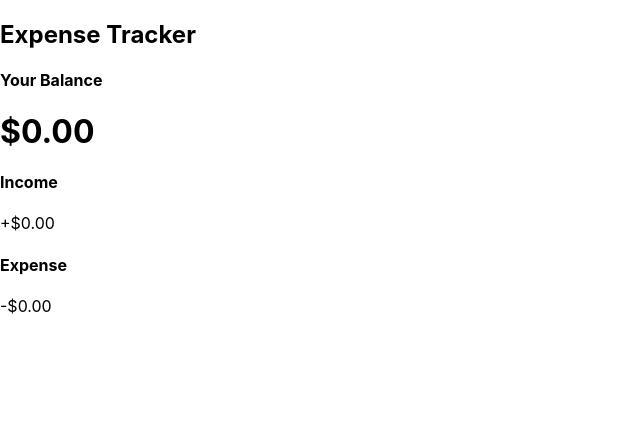
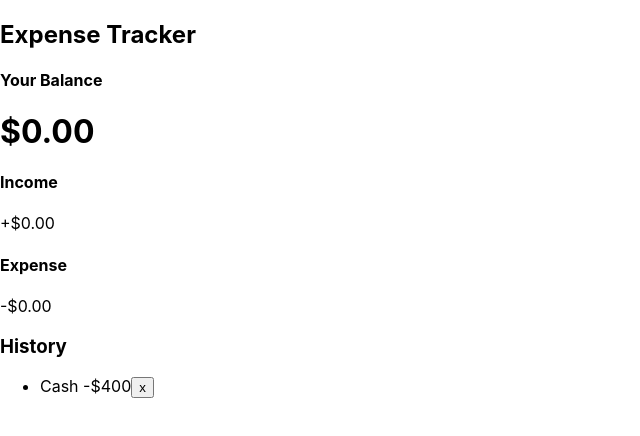
Before and after one commit to statst/ExpenseTracker, a React (Create React App) app: page / in a window 1280 px wide. Shown: the top 436 px of the page, without its empty margins (0-640 px from the left). Built offline with nearby package versions, Linux system fonts and the light colour scheme.

Commit message:
added transactionlist component

```diff
--- a/src/App.js
+++ b/src/App.js
@@ -2,7 +2,8 @@
 import './App.css';
 import Header from "./components/Header";
 import Balance from "./components/Balance";
-import Expenses from "./components/Expenses"
+import Expenses from "./components/Expenses";
+import TransactionList from "./components/TransactionList"
 
 function App() {
   return (
@@ -11,6 +12,7 @@
       <div className = "container">
         <Balance />
         <Expenses />
+        <TransactionList />
       </div>
     </>
   );
--- /dev/null
+++ b/src/components/TransactionList.js
@@ -0,0 +1,15 @@
+import React from 'react'
+
+export default function TransactionList() {
+    return (
+			<div>
+				<h3>History</h3>
+				<ul id='list' class='list'>
+					<li class='minus'>
+						Cash <span>-$400</span>
+						<button class='delete-btn'>x</button>
+					</li>
+				</ul>
+			</div>
+		);
+}
```
